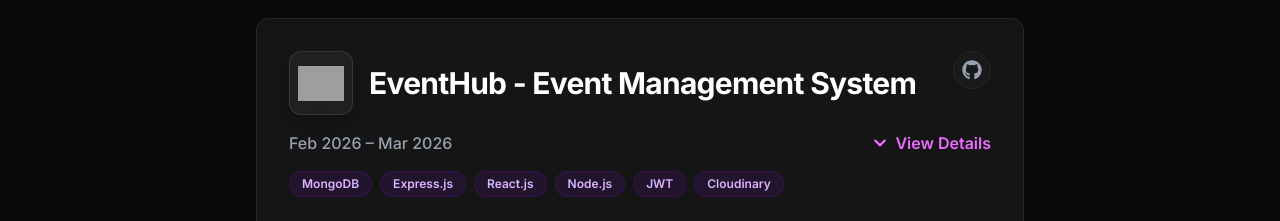
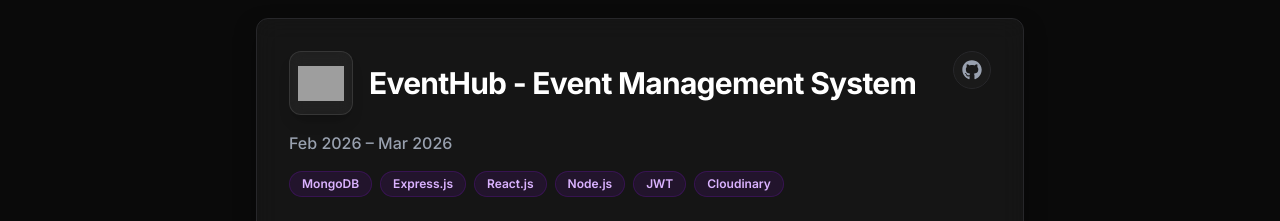
Before and after one commit to sohamfegade/portfolio-website, a React (Vite) app in the folder frontend/: page / in a window 1280 px wide. Shown: the part 4500-4721 px from the top of the page. Built offline with nearby package versions, Linux system fonts and the light colour scheme; grey boxes are pictures that could not be loaded.

Commit message:
Remove view details button from projects section

```diff
--- a/frontend/src/components/Projects.jsx
+++ b/frontend/src/components/Projects.jsx
@@ -88,9 +88,6 @@ const Projects = () => {
 
                   <div className="flex justify-between items-center mb-4">
                     <div className="text-gray-400 font-medium">{proj.date}</div>
-                    <button className="text-fuchsia-400 font-semibold flex items-center gap-2 hover:text-fuchsia-300 transition-colors">
-                      {isExpanded ? <><FaChevronUp size={14} /> Show Less</> : <><FaChevronDown size={14} /> View Details</>}
-                    </button>
                   </div>
 
                   {/* Tech Pills */}
```
